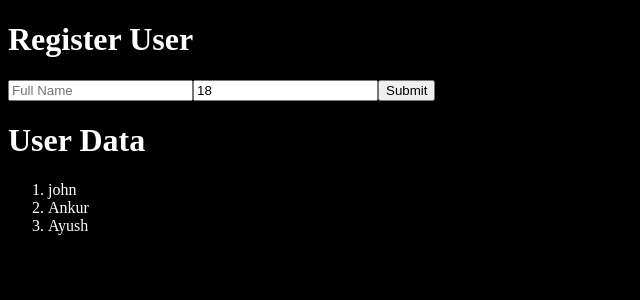
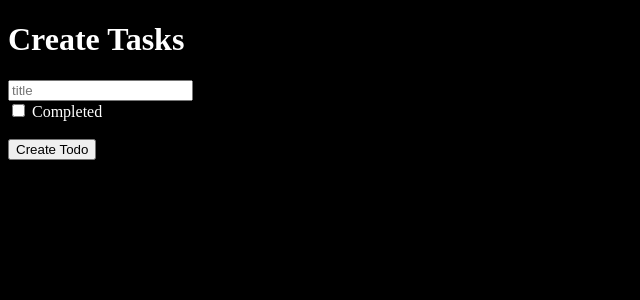
Before and after one commit to hitarthsh/Mini-System-for-user, a React (Vite) app: page / in a window 1280 px wide. Shown: the top 300 px of the page, without its empty margins (0-640 px from the left). Built offline with nearby package versions, Linux system fonts and the light colour scheme.

Commit message:
Refactor App component to manage todos and remove Create and Read components

```diff
--- a/src/App.jsx
+++ b/src/App.jsx
@@ -1,23 +1,29 @@
-import React, { useState } from "react";
-import Create from "./components/Create";
-import Read from "./components/Read";
+import { useState } from "react";
 
 const App = () => {
-  // State to store the list of registered users
-  const [users, setUsers] = useState([
-    { name: "john", age: 12 },
-    { name: "Ankur", age: 32 },
-    { name: "Ayush", age: 22 },
+  const [todos, settodos] = useState([
+    { id: 1, title: "kamm krle bhai", isCompleted: false },
   ]);
 
+  const [title, settitle] = useState("");
+
   return (
-    <div>
-      {/* Form to add new users */}
-      <Create setusers={setUsers} />
-
-      {/* Component to display the list of users */}
-      <Read user={users} setusers={setUsers} />
-    </div>
+    <>
+      <h1>Create Tasks</h1>
+      <form>
+        <input
+          onChange={(e) => settitle(e.target.value)}
+          value={title}
+          type="text"
+          placeholder="title"
+        />
+        <br />
+        <input type="checkbox" /> Completed
+        <br />
+        <br />
+        <button>Create Todo</button>
+      </form>
+    </>
   );
 };
 
--- a/src/components/Create.jsx
+++ /dev/null
@@ -1,43 +0,0 @@
-import React, { useState } from "react";
-
-const Create = (props) => {
-  // State for managing user input
-  const [fullname, setFullname] = useState("");
-  const [age, setAge] = useState(18);
-
-  // Handle form submission to add a new user
-  const submitHandler = (e) => {
-    e.preventDefault();
-    const newUser = { name: fullname, age: Number(age) };
-
-    // Update the parent component's user list
-    props.setusers((prevUsers) => [...prevUsers, newUser]);
-
-    // Clear input fields after submission
-    setFullname("");
-    setAge(18);
-  };
-
-  return (
-    <div>
-      <h1>Register User</h1>
-      <form onSubmit={submitHandler}>
-        <input
-          onChange={(e) => setFullname(e.target.value)}
-          value={fullname}
-          type="text"
-          placeholder="Full Name"
-        />
-        <input
-          onChange={(e) => setAge(e.target.value)}
-          value={age}
-          type="number"
-          placeholder="Age"
-        />
-        <button type="submit">Submit</button>
-      </form>
-    </div>
-  );
-};
-
-export default Create;
--- a/src/components/Read.jsx
+++ /dev/null
@@ -1,20 +0,0 @@
-import React from "react";
-
-const Read = (props) => {
-  // Extract the user list from props
-  const users = props.user;
-
-  // Generate the list of user names
-  const renderUsers = users.map((user, index) => (
-    <li key={index}>{user.name}</li>
-  ));
-
-  return (
-    <div>
-      <h1>User Data</h1>
-      <ol>{renderUsers}</ol>
-    </div>
-  );
-};
-
-export default Read;
```
